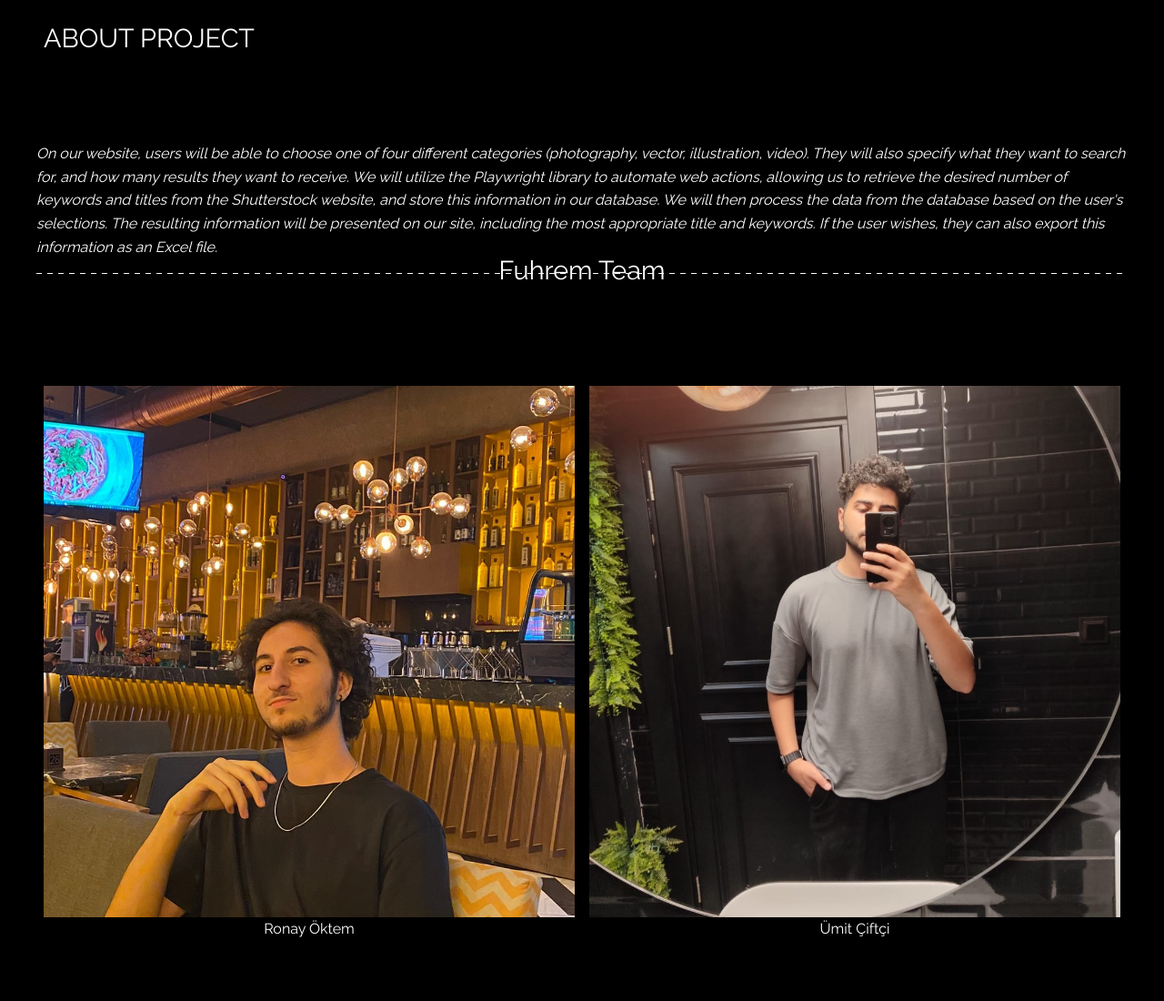
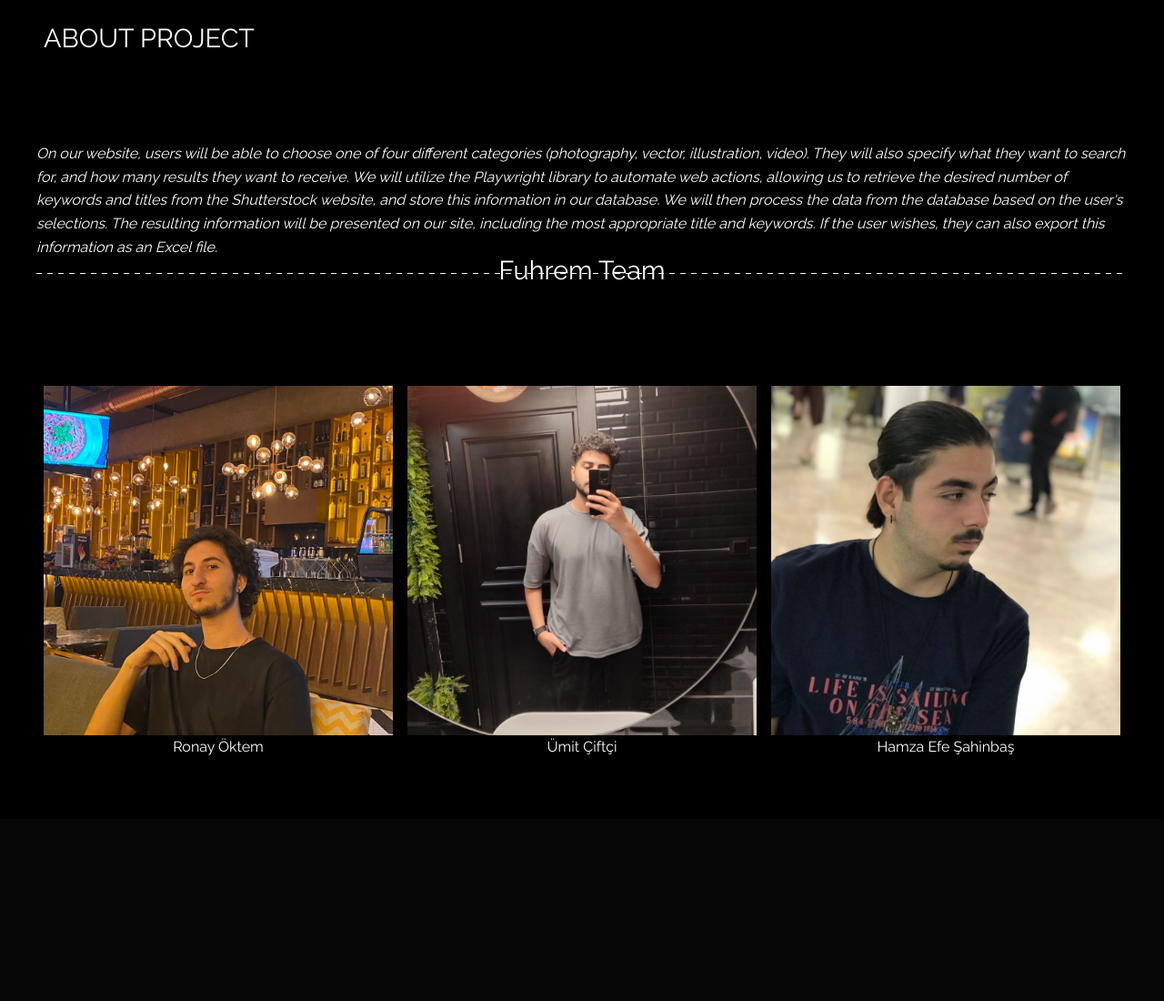
Before and after one commit to Poeron/fuhremapp, a Django app: page / in a window 1280 px wide. Shown: the part 801-1901 px from the top of the page at 91% size. After the commit the page ends 1631 px from the top, so only its background shows below. Run offline with Django 4.2, Linux system fonts and the light colour scheme; some libraries are stand-ins or nearby versions.

Commit message:
team update

```diff
--- a/app1/templates/index.html
+++ b/app1/templates/index.html
@@ -98,6 +98,22 @@
                   <p class="team-name">Ümit Çiftçi</p>
                </div>
                   <br>
+                  <div class="col-md">
+                     <div class="hover-outer-box">
+                        <img class="team-container" src="../static/images/hamza-efe.jpg">
+                        <div class="hover-inner-box">
+                           <div class="hover-content">
+                              <h3>Hamza Efe Şahinbaş</h3>
+                              <span class="fa-stack fa-2x">
+                              <a href="https://github.com/MacallanTheRoot" target="blank" rel="noopener"><i class="fa-brands fa-github fa-lg"></i></a>
+                              <a href="https://www.linkedin.com/in/efe-sahinbas/" target="blank" rel="noopener"><i class="fa-brands fa-linkedin"></i></a>
+                              </span>
+                           </div>
+                        </div>
+                     </div>
+                     <p class="team-name">Hamza Efe Şahinbaş</p>
+                  </div>
+                  <br>
                </div>
             </div>
          </div>
```
Also changed, not shown: app1/static/images/eren.jpg (deleted), app1/static/images/ferhat.jpg (deleted), app1/static/images/hamza-efe.jpg (added), app1/static/images/helin.jpeg (deleted), app1/static/images/merva.jpeg (deleted), app1/static/images/saul2.jpg (deleted).
